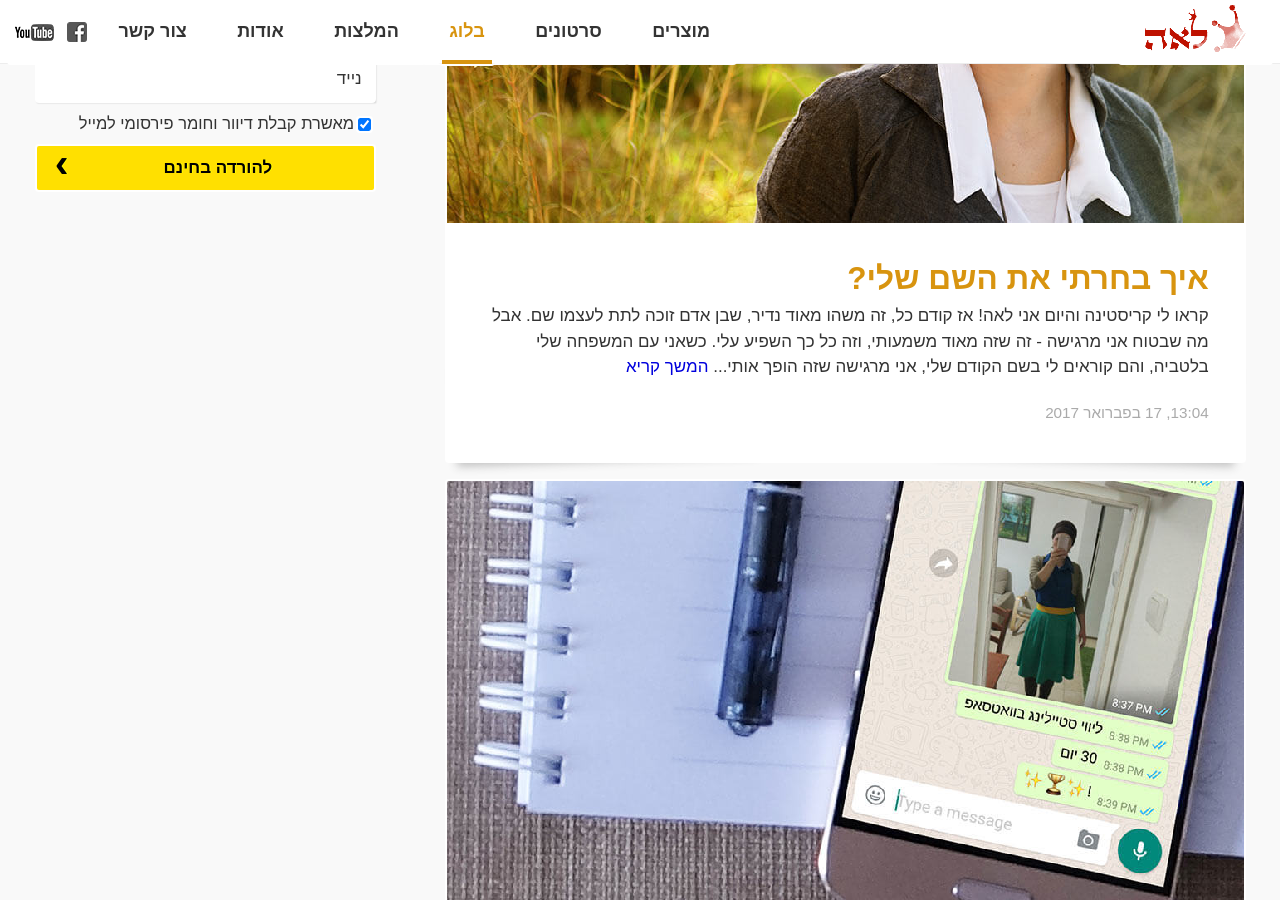
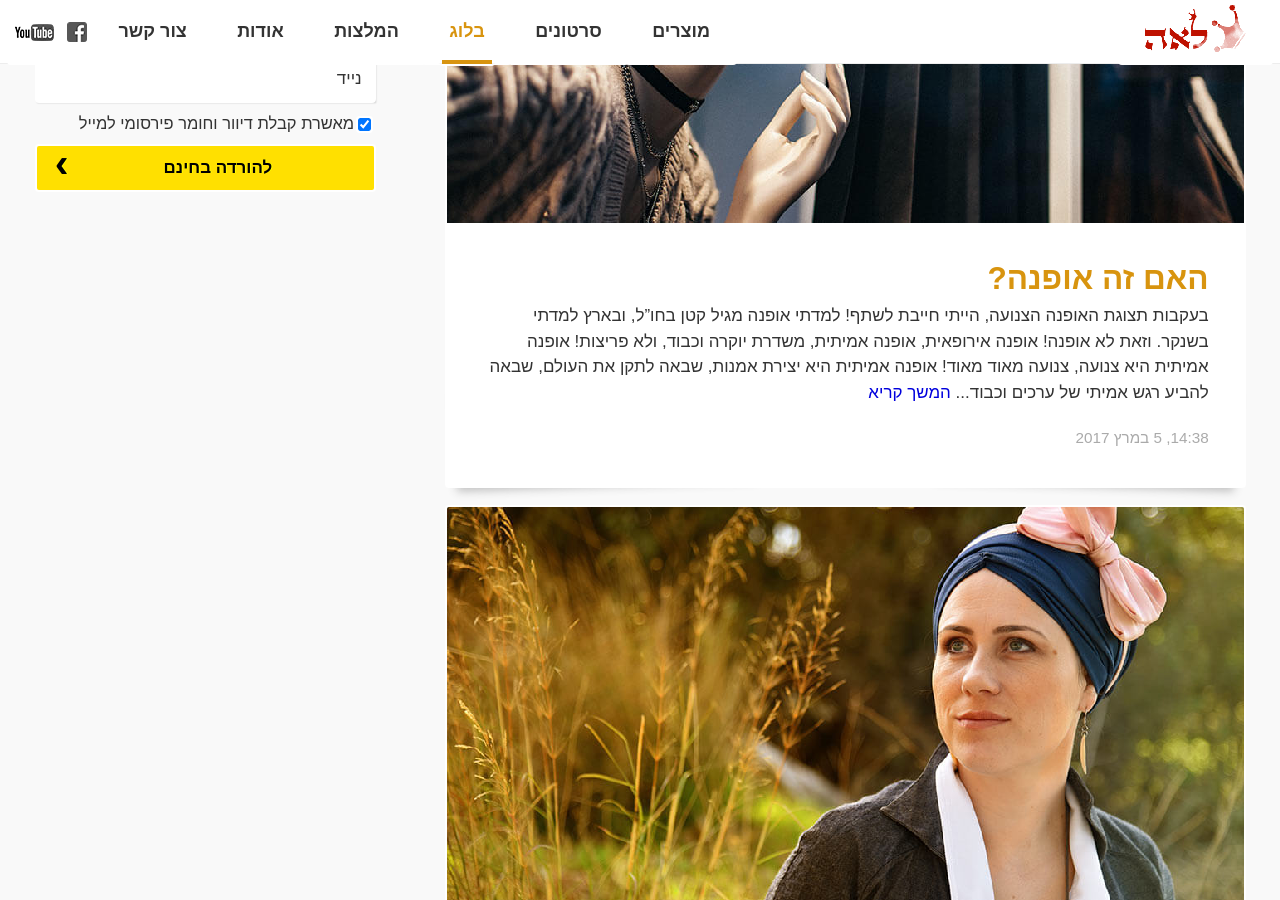
Before and after one commit to laukstein/lea.laukstein.com, a Jekyll site: the page built from blog.html, in a window 1280 px wide and 900 px high, scrolled down 341 px. Built offline with Jekyll 4.4.1, drawn with Linux system fonts in a browser that asks for light colours.

Commit message:
New blog post /is-it-fashion

```diff
--- a/_layouts/post.html
+++ b/_layouts/post.html
@@ -8,7 +8,7 @@ comment: true
 <article class=box>
     {% if page.image %}<figure{% if page.imageClass %} class="{{ page.imageClass }}"{% endif %}>
         <img src={{ site.assets }}{{ page.image }} alt="{{ page.title }}">
-        {% if page.imageLabel %}<figcaption>{{ page.imageLabel }}</figcaption>{% endif %}
+        {% if page.imageLabel %}<figcaption>{{ page.imageLabel | markdownify }}</figcaption>{% endif %}
     </figure>{% endif %}
     <h1 class=wrapline>{{ page.title }}</h1>
     {{ content }}
--- /dev/null
+++ b/_pages/post/2017-03-05-is-it-fashion.md
@@ -0,0 +1,32 @@
+---
+layout: post
+category: blog
+permalink: /is-it-fashion
+date: 2017-03-05 14:38:00
+title: האם זה אופנה?
+image: 2017-03-05-is-it-fashion.jpg
+imageLabel: "צילום: <https://unsplash.com/@clemono2>"
+---
+
+בעקבות תצוגת האופנה הצנועה, הייתי חייבת לשתף!
+למדתי אופנה מגיל קטן בחו"ל, ובארץ למדתי [בשנקר](http://www.shenkar.ac.il/he).
+
+וזאת לא אופנה!
+
+אופנה אירופאית, אופנה אמיתית, משדרת יוקרה וכבוד, ולא פריצות!
+אופנה אמיתית היא צנועה, צנועה מאוד מאוד!
+אופנה אמיתית היא יצירת אמנות, שבאה לתקן את העולם, שבאה להביע רגש אמיתי של ערכים וכבוד ליופי האמיתי ולטוהר.
+
+ואני לא יכולה להצביע על דבר אחד שגרם לי להרגיש כך, אבל כל האווירה הייתה בעיניי לא צנועה. נכון, הכל מכוסה, הצוואר, המרפקים, אפילו שערה אחת לא רואים! אבל האם זה באמת צנוע? לעשות מבט סקסי ולפתוח את השפתיים והגוף בתנוחה של פריצות - זה לא משנה מה את לובשת, ועד כמה את מכוסה - זה לא צנוע.
+
+כואב לי שעם זה אני צריכה להתמודד. שאני, בתור סטייליסטית דתית, נתפסת כמושכת תשומת לב מיותרת של אחרים. נתפסת שזה מה שאני מעודדת נשים אחרות לעשות. כי זה בכלל לא חייב להיות כך.
+זה כמו לפגוש חילוני/דתי/חרדי אחד שלא היה בסדר, ולהגיד שכולם לא בסדר!
+
+אבל נכון, אני מבינה שמחשבה כזאת לא הגיעה משום מקום.
+ושה' יעזור לי ויכוון אותי שלעולם לא אהיה כזאת.
+
+ואני משתדלת מאוד לא לשפוט. כי כל אחד והנסיון שלו.
+אולי עבור מישהי לכסות את השיער זו העבודה הכי קשה שיש. לי זה בא בטבעיות. ולכן אני לא שופטת.
+פעם חשבתי - שאם אני יכולתי להתגייר, אז כל אחד יכול! והיום אני יודעת - שזה לא נכון. לכל אחד יש את הנסיונות שלו וכל אחד מתמודד עם הקשיים שלו. ולכל אחד יש את התיקון שלו. וגם לי יש דברים אחרים שקשים לי. אף אחד לא מושלם.
+
+אני רק אומרת שסטיילינג ואופנה אמיתית הם לא כאלה.
```
Also changed, not shown: assets/2017-03-05-is-it-fashion.jpg (added).
